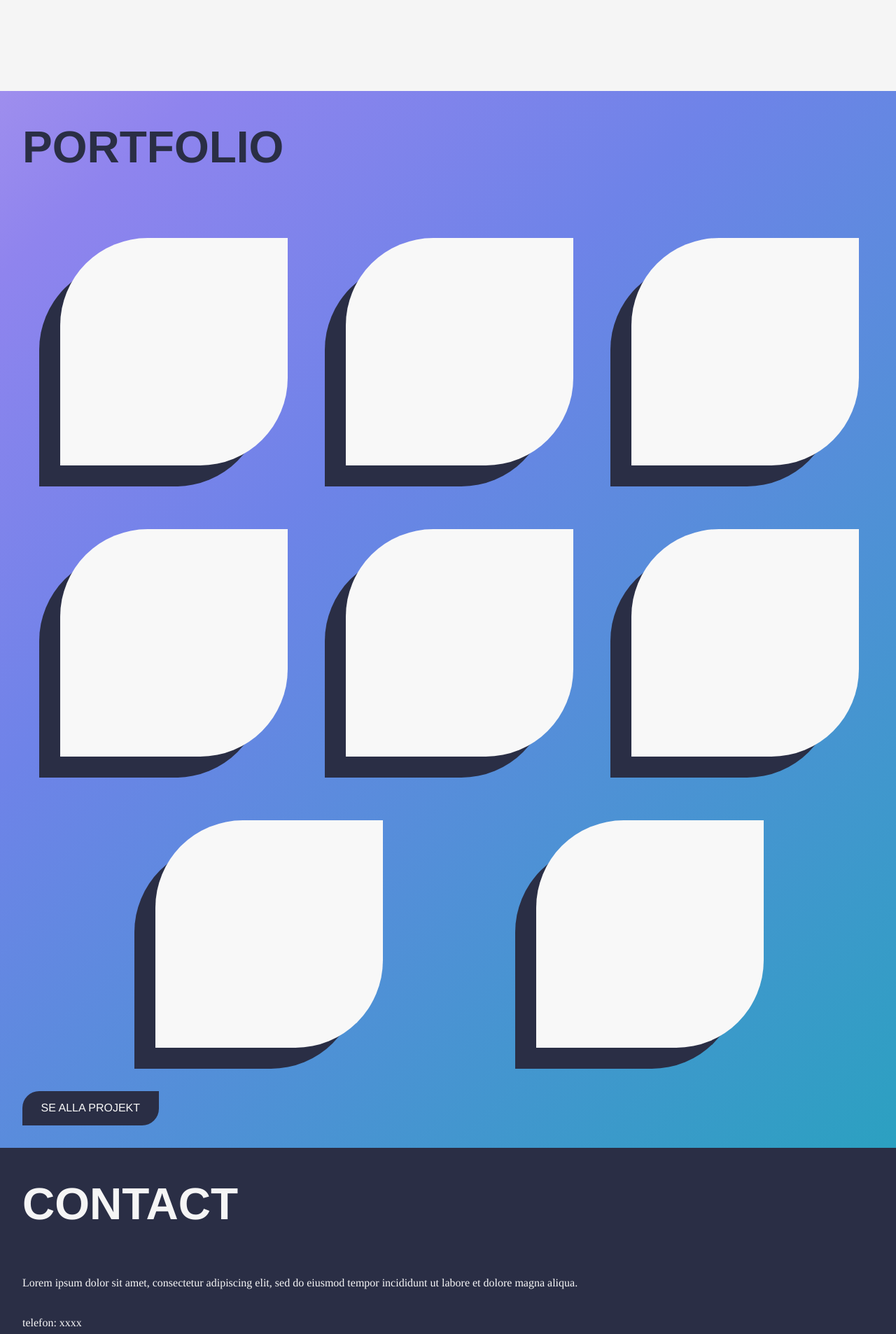
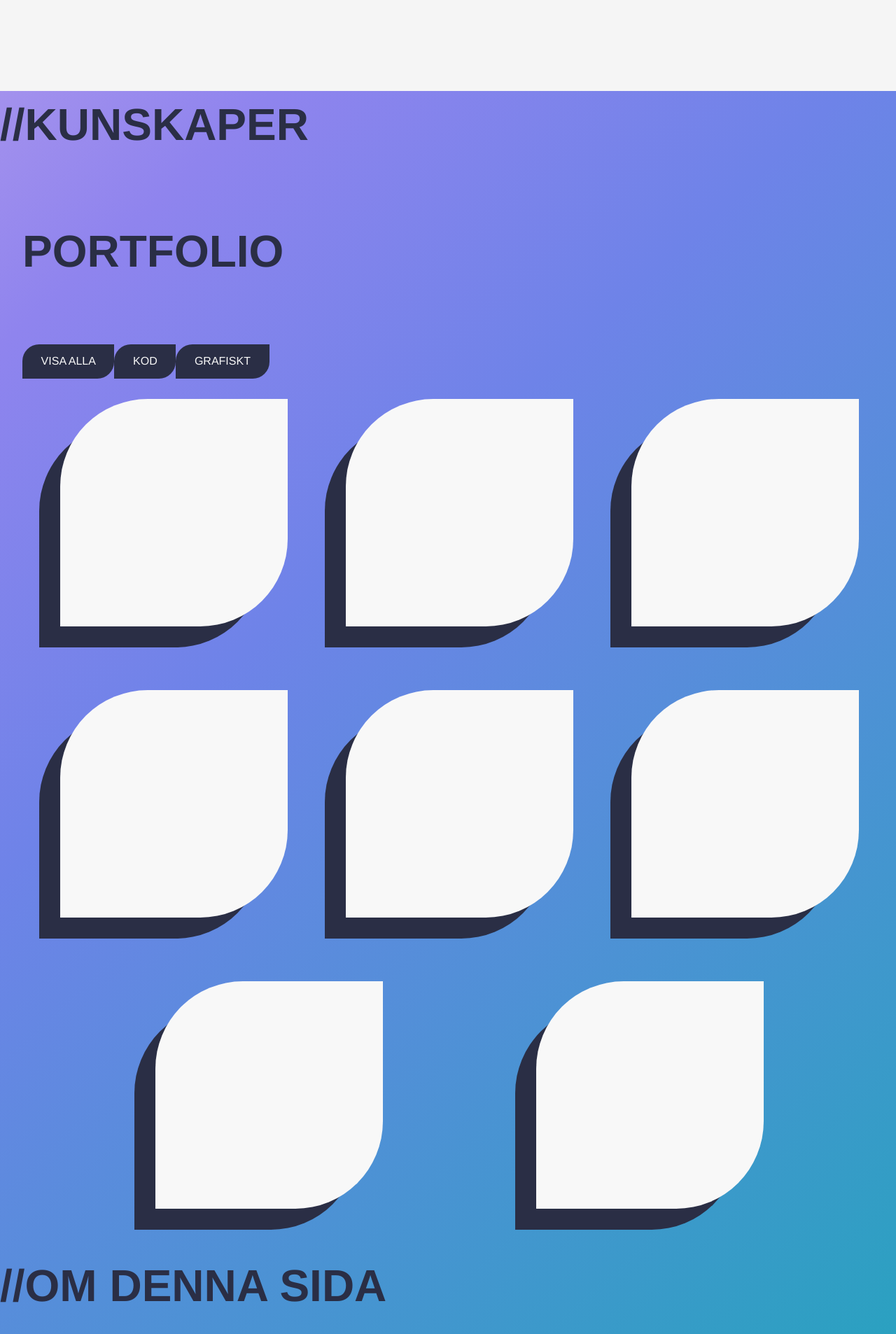
Before and after one commit to jenmwa/portfolio-react, a React (Vite) app: page / in a window 1280 px wide. Shown: the part 1360-3266 px from the top of the page at 70% size. Built offline with nearby package versions, Linux system fonts and the light colour scheme; a web font is replaced by a local one.

Commit message:
structure added

```diff
--- a/src/components/Home.tsx
+++ b/src/components/Home.tsx
@@ -3,6 +3,8 @@ import { Portfolio } from "./Portfolio";
 
 import { Hero } from "./Hero";
 import { Contact } from "./Contact";
+import { Knowledge } from "./Knowledge";
+import { Inspiration } from "./Inspiration";
 
 export const Home = () => {
   console.log("Hi there!");
@@ -11,7 +13,9 @@ export const Home = () => {
     <>
       <Hero></Hero>
       <About></About>
+      <Knowledge></Knowledge>
       <Portfolio></Portfolio>
+      <Inspiration></Inspiration>
       <Contact></Contact>
     </>
   );
--- a/src/components/ImgContainer.tsx
+++ b/src/components/ImgContainer.tsx
@@ -14,6 +14,14 @@ export const ImgContainer = ({ handleClick }: IImgContainerProps) => {
     {
       id: 2,
       title: "Projekt 2",
+    },
+    {
+      id: 3,
+      title: "Projekt 3",
+    },
+    {
+      id: 4,
+      title: "Projekt 4",
     },
   ];
 
--- /dev/null
+++ b/src/components/Inspiration.tsx
@@ -0,0 +1,9 @@
+import { H2 } from "./styled/Headings";
+
+export const Inspiration = () => {
+  return (
+    <>
+      <H2>//Om denna sida</H2>
+    </>
+  );
+};
--- /dev/null
+++ b/src/components/Knowledge.tsx
@@ -0,0 +1,9 @@
+import { H2 } from "./styled/Headings";
+
+export const Knowledge = () => {
+  return (
+    <>
+      <H2>//Kunskaper</H2>
+    </>
+  );
+};
--- a/src/components/Portfolio.tsx
+++ b/src/components/Portfolio.tsx
@@ -1,9 +1,10 @@
 // import { PortfolioCard } from "./PortfolioCard";
-import { Button } from "./styled/Buttons";
+// import { Button } from "./styled/Buttons";
 import { H2 } from "./styled/Headings";
 import { ImgContainer } from "./ImgContainer";
 import "../style/portfolio.scss";
 import { useNavigate } from "react-router-dom";
+import { PortfolioFilterSection } from "./PortfolioFilterSection";
 
 export const Portfolio = () => {
   const navigate = useNavigate();
@@ -17,13 +18,12 @@ export const Portfolio = () => {
     <>
       <section className="portfolio-section">
         <H2>Portfolio</H2>
+        <PortfolioFilterSection></PortfolioFilterSection>
         <div className="portfolio-wrapper">
           <ImgContainer handleClick={handleClick}></ImgContainer>
           <ImgContainer handleClick={handleClick}></ImgContainer>
-          <ImgContainer handleClick={handleClick}></ImgContainer>
-          <ImgContainer handleClick={handleClick}></ImgContainer>
         </div>
-        <Button>Se alla projekt</Button>
+        {/* <Button>Se alla projekt</Button> */}
         {/* <PortfolioCard></PortfolioCard> */}
       </section>
     </>
--- /dev/null
+++ b/src/components/PortfolioFilterSection.tsx
@@ -0,0 +1,22 @@
+import { Button } from "./styled/Buttons";
+
+export const PortfolioFilterSection = () => {
+  return (
+    <>
+      <div id="my-btn-container">
+        <Button style={{ display: "inline" }} className="btn active">
+          {" "}
+          Visa alla
+        </Button>
+        <Button style={{ display: "inline" }} className="btn">
+          {" "}
+          Kod
+        </Button>
+        <Button style={{ display: "inline" }} className="btn">
+          {" "}
+          Grafiskt
+        </Button>
+      </div>
+    </>
+  );
+};
--- a/src/components/Project.tsx
+++ b/src/components/Project.tsx
@@ -8,8 +8,7 @@ export const Project = () => {
   console.log(idToNumber);
   return (
     <>
-      <Section>Projectpage {id}</Section>
-      {id}
+      <Section>Projectpage {id} </Section>
     </>
   );
 };
```
